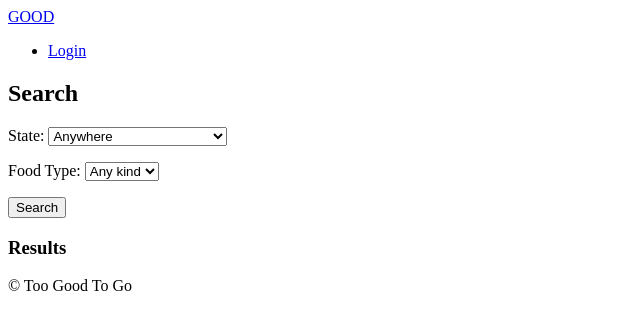
After one commit to dev-jaesim/too-good-to-go, a Django app: page /menus/search/ in a window 1280 px wide. The commit adds this page. Shown: the top 330 px of the page, without its empty margins (0-640 px from the left). Run offline with Django 3.2, Linux system fonts and the light colour scheme; data that the repository does not hold is empty.

Commit message:
searching done

```diff
--- /dev/null
+++ b/menus/forms.py
@@ -0,0 +1,34 @@
+from django import forms
+from . import models
+
+
+class SearchForm(forms.Form):
+
+    STATE_ACT = "ACT"
+    STATE_NSW = "NSW"
+    STATE_NT = "NT"
+    STATE_QLD = "QLD"
+    STATE_SA = "SA"
+    STATE_TAS = "TAS"
+    STATE_VIC = "VIC"
+    STATE_WA = "WA"
+    STATE_FIRST = "None"
+    STATE_CHOICES = (
+        (STATE_FIRST, "Anywhere"),
+        (STATE_ACT, "Australian Capital Territory"),
+        (STATE_NSW, "New South Wales"),
+        (STATE_NT, "Northern Territory"),
+        (STATE_QLD, "Queensland"),
+        (STATE_SA, "South Australia"),
+        (STATE_TAS, "Tasmania"),
+        (STATE_VIC, "Victoria"),
+        (STATE_WA, "Western Australia"),
+    )
+
+    state = forms.ChoiceField(choices=STATE_CHOICES)
+    food_type = forms.ModelChoiceField(
+        required=False,
+        empty_label="Any kind",
+        queryset=models.FoodType.objects.all(),
+        label="Food Type",
+    )
--- a/menus/urls.py
+++ b/menus/urls.py
@@ -6,4 +6,5 @@ app_name = "menus"
 
 urlpatterns = [
     path("<int:pk>/", views.MenuDetail.as_view(), name="detail"),
+    path("search/", views.SearchView.as_view(), name="search"),
 ]
--- a/menus/views.py
+++ b/menus/views.py
@@ -1,5 +1,7 @@
-from django.views.generic import ListView, DetailView
-from . import models
+from django.views.generic import View, ListView, DetailView
+from django.shortcuts import render
+from django.core.paginator import Paginator
+from . import models, forms
 
 
 class HomeView(ListView):
@@ -21,3 +23,39 @@ class MenuDetail(DetailView):
     """ MenuDetail Definition """
 
     model = models.Menu
+
+
+class SearchView(View):
+
+    """ SearchView Definition """
+
+    def get(self, request):
+        state = request.GET.get("state")
+
+        if state:
+            form = forms.SearchForm(request.GET)
+
+            if form.is_valid():
+                state = form.cleaned_data.get("state")
+                food_type = form.cleaned_data.get("food_type")
+                filter_args = {}
+
+                if state != "None":
+                    filter_args["business__state"] = state
+
+                if food_type is not None:
+                    filter_args["food_type"] = food_type
+
+                qs = models.Menu.objects.filter(**filter_args).order_by("-created")
+                paginator = Paginator(qs, 5, orphans=2)
+                page = request.GET.get("page", 1)
+                menus = paginator.get_page(page)
+
+                return render(
+                    request, "menus/search.html", {"form": form, "menus": menus}
+                )
+
+        else:
+            form = forms.SearchForm()
+
+        return render(request, "menus/search.html", {"form": form})
--- a/templates/base.html
+++ b/templates/base.html
@@ -9,7 +9,27 @@
 </head>
 
 <body>
-    {% include 'partials/header.html' %}
+    <header>
+        {% include 'partials/nav.html' %}
+
+        {% block search-bar %}
+        <form method="get" action="{% url 'menus:search' %}">
+            <select name="state">
+                <option value="None">Any State</option>
+                <option value="ACT">Australian Capital Territory</option>
+                <option value="NSW">New South Wales</option>
+                <option value="NT">Nothern Territory</option>
+                <option value="QLD">Queensland</option>
+                <option value="SA">South Australia</option>
+                <option value="TAS">Tasmania</option>
+                <option value="VIC">Victoria</option>
+                <option value="WA">Western Australia</option>
+            </select>
+            <button>Submit</button>
+        </form>
+        {% endblock search-bar %}
+
+    </header>
 
     {% block content %}{% endblock content %}
 
--- a/templates/menus/menu_detail.html
+++ b/templates/menus/menu_detail.html
@@ -14,6 +14,7 @@
 <p>{{menu.description}}</p>
 <p>{{menu.price}}</p>
 <p>{{menu.business}}</p>
+<p>{{menu.business.state}}</p>
 {% for f in menu.food_type.all %}
 <p>{{f}}</p>
 {% endfor %}
--- /dev/null
+++ b/templates/menus/search.html
@@ -0,0 +1,26 @@
+{% extends "base.html" %}
+
+{% block page_title %}
+Search
+{% endblock page_title %}
+
+{% block search-bar %}
+{% endblock search-bar %}
+
+{% block content %}
+
+<h2>Search</h2>
+
+<form method="get" action="{% url "menus:search" %}">
+    {{form.as_p}}
+    <button>Search</button>
+</form>
+
+<h3>Results</h3>
+
+{% for menu in menus %}
+<h3><a href="{% url 'menus:detail' menu.pk %}">{{menu.name}}</a></h3>
+{% endfor %}
+
+
+{% endblock content %}
--- a/templates/partials/header.html
+++ /dev/null
@@ -1,6 +0,0 @@
-<header>
-    <a href="{% url 'core:home' %}">GOOD</a>
-    <ul>
-        <li><a href="#">Login</a></li>
-    </ul>
-</header>
--- /dev/null
+++ b/templates/partials/nav.html
@@ -0,0 +1,4 @@
+<a href="{% url 'core:home' %}">GOOD</a>
+<ul>
+    <li><a href="#">Login</a></li>
+</ul>
```
Also changed, not shown: templates/404.html (added, +9 -0 lines).
